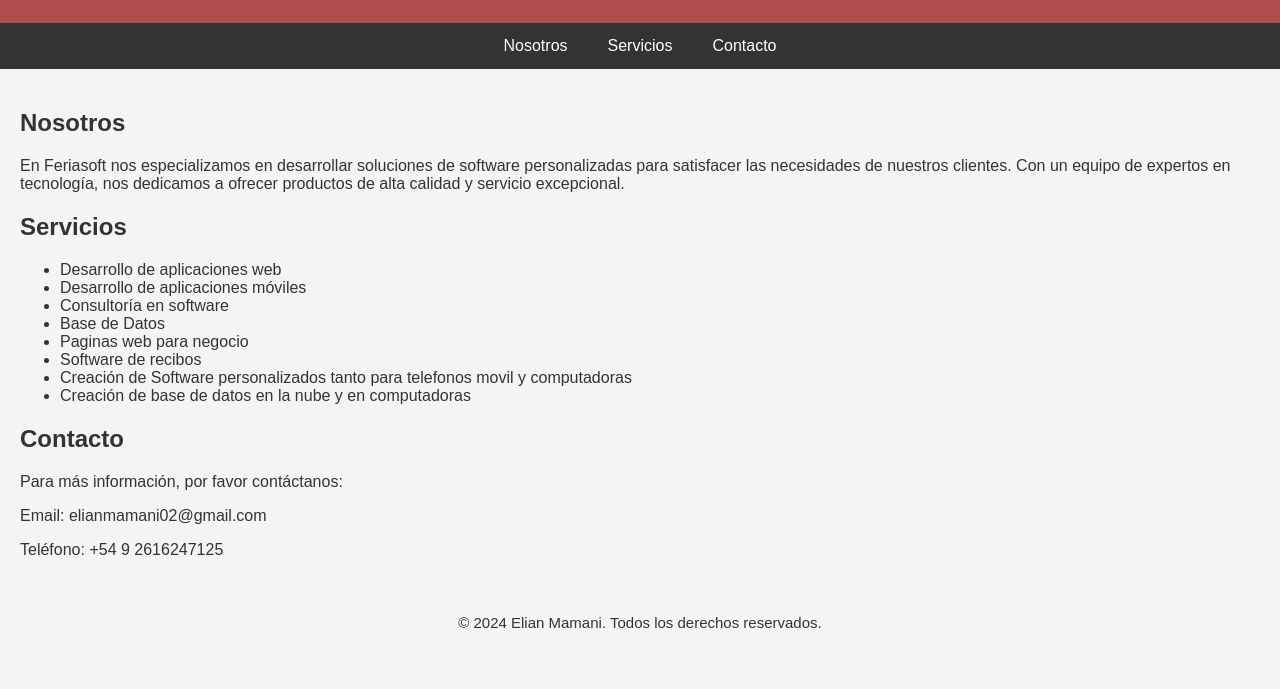
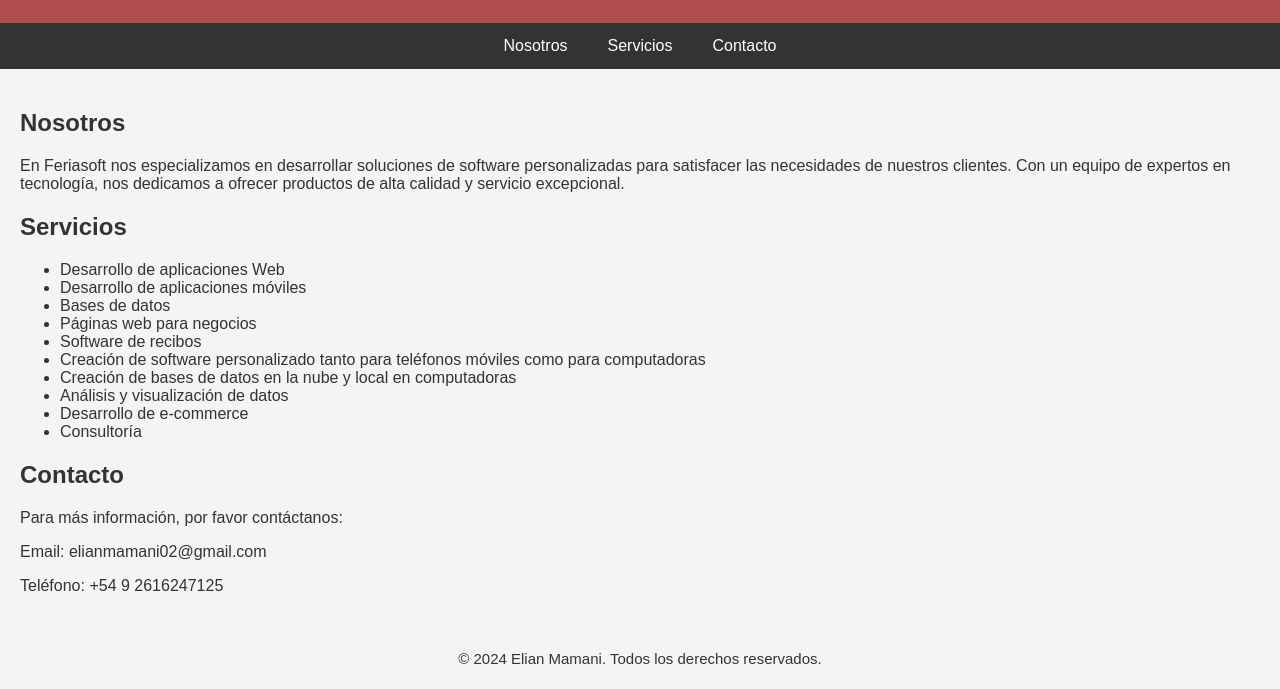
Before and after one commit to Feriasoft/feriasoft.github.io, a plain HTML site: page index.html in a window 1280 px wide. Shown: the part 111-800 px from the top of the page. Drawn offline with Linux system fonts and the light colour scheme.

Commit message:
Update index.html

```diff
--- a/index.html
+++ b/index.html
@@ -90,14 +90,16 @@
         <section id="services" class="services">
             <h2>Servicios</h2>
                         <ul>
-                <li>Desarrollo de aplicaciones web</li>
-                <li>Desarrollo de aplicaciones móviles</li>
-                <li>Consultoría en software</li>
-                <li>Base de Datos </li>
-                <li>Paginas web para negocio</li>
-                 <li>Software de recibos</li>
-                 <li>Creación de Software personalizados tanto para telefonos movil y computadoras </li>
-               <li>Creación de base de datos en la nube y en computadoras</li>
+<li>Desarrollo de aplicaciones Web</li>
+<li>Desarrollo de aplicaciones móviles</li>
+<li>Bases de datos</li>
+<li>Páginas web para negocios</li>
+<li>Software de recibos</li>
+<li>Creación de software personalizado tanto para teléfonos móviles como para computadoras</li>
+<li>Creación de bases de datos en la nube y local en computadoras</li>
+<li>Análisis y visualización de datos</li>
+<li>Desarrollo de e-commerce</li>
+<li>Consultoría</li>
 
             </ul>
         </section>
```
